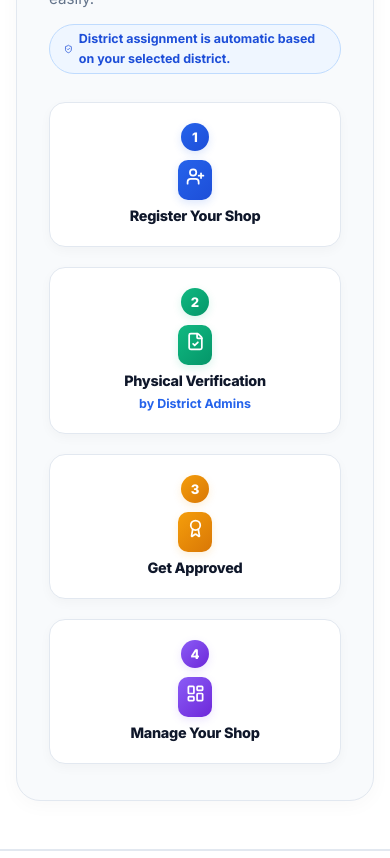
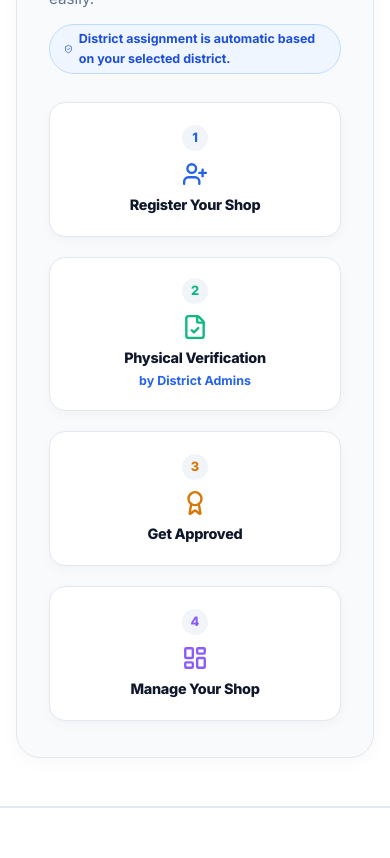
Before and after one commit to rhari720048-gif/mobilo-TN-, a React (Vite) app: page / in a window 390 px wide. Shown: the part 3240-4098 px from the top of the page. Built offline with nearby package versions, Linux system fonts and the light colour scheme.

Commit message:
Remove background color from For Mobile Shop Owners step icons

```diff
--- a/src/components/ShopOwnersSection.jsx
+++ b/src/components/ShopOwnersSection.jsx
@@ -7,30 +7,26 @@ export default function ShopOwnersSection() {
       num: 1,
       title: 'Register Your Shop',
       icon: UserPlus,
-      gradient: 'linear-gradient(135deg, #2563EB 0%, #1D4ED8 100%)',
-      shadow: '0 3px 8px rgba(37, 99, 235, 0.16)'
+      iconColor: '#2563EB'
     },
     {
       num: 2,
       title: 'Physical Verification',
       subtitle: 'by District Admins',
       icon: FileCheck,
-      gradient: 'linear-gradient(135deg, #10B981 0%, #059669 100%)',
-      shadow: '0 3px 8px rgba(16, 185, 129, 0.16)'
+      iconColor: '#10B981'
     },
     {
       num: 3,
       title: 'Get Approved',
       icon: Award,
-      gradient: 'linear-gradient(135deg, #F59E0B 0%, #D97706 100%)',
-      shadow: '0 3px 8px rgba(245, 158, 11, 0.16)'
+      iconColor: '#D97706'
     },
     {
       num: 4,
       title: 'Manage Your Shop',
       icon: LayoutDashboard,
-      gradient: 'linear-gradient(135deg, #8B5CF6 0%, #6D28D9 100%)',
-      shadow: '0 3px 8px rgba(139, 92, 246, 0.16)'
+      iconColor: '#8B5CF6'
     }
   ];
 
@@ -121,31 +117,29 @@ export default function ShopOwnersSection() {
                 >
                   {/* Step Number Pill */}
                   <div style={{
-                    background: s.gradient,
-                    color: '#FFFFFF',
-                    width: '28px',
-                    height: '28px',
+                    backgroundColor: '#F1F5F9',
+                    color: s.iconColor,
+                    width: '26px',
+                    height: '26px',
                     borderRadius: '50%',
-                    fontSize: '0.82rem',
+                    fontSize: '0.8rem',
                     fontWeight: 800,
                     display: 'flex',
                     alignItems: 'center',
                     justifyContent: 'center',
-                    marginBottom: '0.55rem',
-                    boxShadow: s.shadow
+                    marginBottom: '0.65rem'
                   }}>
                     {s.num}
                   </div>
 
+                  {/* Clean Icon without background color */}
                   <div style={{
-                    background: s.gradient,
-                    padding: '0.45rem',
-                    borderRadius: '10px',
-                    color: '#FFFFFF',
-                    marginBottom: '0.45rem',
-                    boxShadow: s.shadow
+                    marginBottom: '0.55rem',
+                    display: 'flex',
+                    alignItems: 'center',
+                    justifyContent: 'center'
                   }}>
-                    <IconComponent size={19} color="#FFFFFF" strokeWidth={2.2} />
+                    <IconComponent size={26} color={s.iconColor} strokeWidth={2.2} />
                   </div>
 
                   <h3 style={{ fontSize: '0.9rem', fontWeight: 800, color: '#0F172A', margin: 0, lineHeight: 1.3 }}>
```
